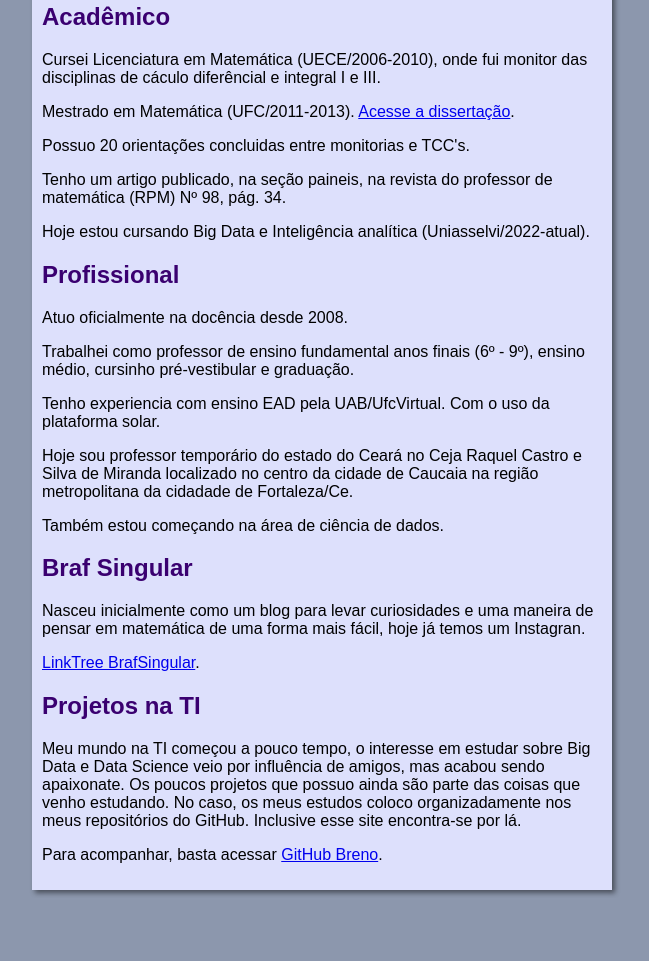
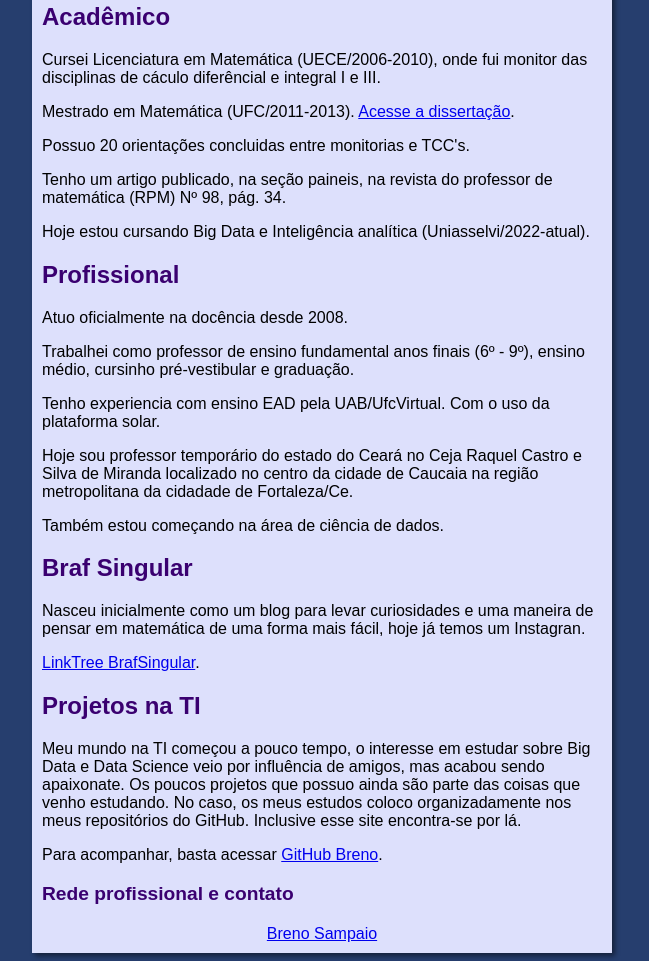
Before and after one commit to Brafps/Home-Page, a plain HTML site: page index.html in a window 1280 px wide. Shown: the part 471-1432 px from the top of the page, without its empty margins (318-967 px from the left). Before the commit the page ends 1369 px from the top, so only its background shows below. Drawn offline with Linux system fonts and the light colour scheme.

Commit message:
Selo
Add um selo do linkedin

```diff
--- a/estilos/style.css
+++ b/estilos/style.css
@@ -4,7 +4,7 @@
 }
 
 body {
-    background-color: rgb(140, 151, 173);
+    background-color: rgb(38, 62, 110);
 
 }
 
@@ -26,6 +26,11 @@ h2 {
     color: rgb(58, 0, 112);
 }
 
+h3 {
+    font-size: 1.2em;
+    color: rgb(58, 0, 112);
+}
+
 img.lado {
     float: right;
 }
--- a/index.html
+++ b/index.html
@@ -1,5 +1,6 @@
 <!DOCTYPE html>
 <html lang="pt-br">
+    <script src="https://platform.linkedin.com/badges/js/profile.js" async defer type="text/javascript"></script>
 <head>
     <meta charset="UTF-8">
     <meta name="viewport" content="width=device-width, initial-scale=1.0">
@@ -82,6 +83,14 @@
                 Para acompanhar, basta acessar <a href="https://github.com/Brafps" target="_blank">GitHub Breno</a>.<br>
             </p>
         </article>
+        <h3>
+            Rede profissional e contato
+        </h3>
+        <center>
+            <div class="badge-base LI-profile-badge" data-locale="pt_BR" data-size="large" data-theme="light" data-type="HORIZONTAL" data-vanity="brp-sampaio" data-version="v1"><a class="badge-base__link LI-simple-link" href="https://br.linkedin.com/in/brp-sampaio?trk=profile-badge">Breno Sampaio</a></div>
+        </center>
+
     </main>
+
 </body>
 </html>
```
